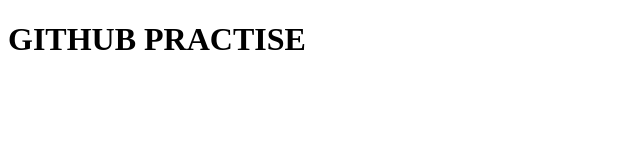
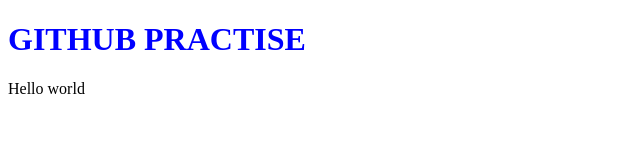
Before and after one commit to b-kuhu/github-practise, a plain HTML site: page index.html in a window 1280 px wide. Shown: the whole page, without its empty margins (0-640 px from the left). Drawn offline with Linux system fonts and the light colour scheme.

Commit message:
add javascript

```diff
--- a/index.html
+++ b/index.html
@@ -5,8 +5,10 @@
     <meta http-equiv="X-UA-Compatible" content="IE=edge">
     <meta name="viewport" content="width=device-width, initial-scale=1.0">
     <title>Document</title>
+    <link rel="stylesheet" href="styles.css">
 </head>
 <body>
     <h1>GITHUB PRACTISE</h1>
+    <script src="index.js"></script>
 </body>
 </html>
--- /dev/null
+++ b/index.js
@@ -0,0 +1 @@
+document.write('Hello world');
```
